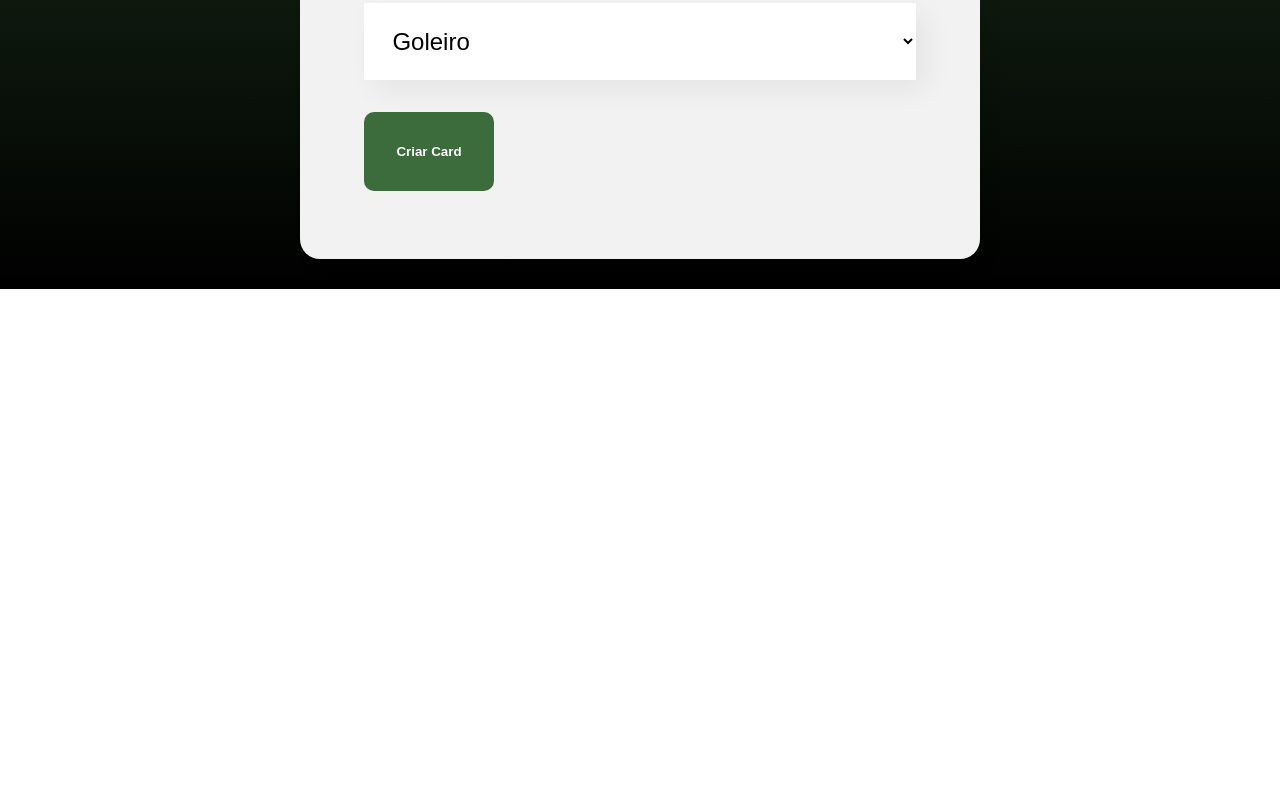
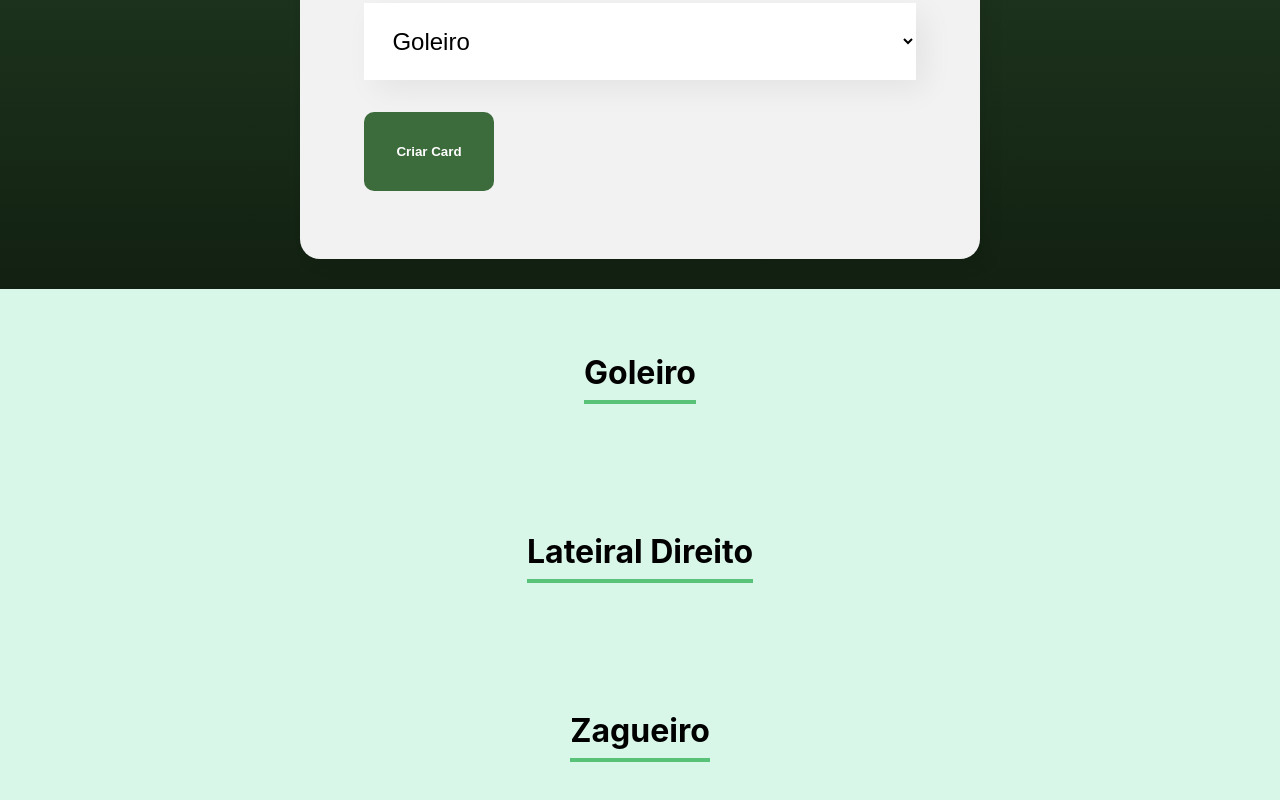
Before and after one commit to Alex-Majdalani/Escalacao-Time-de-Futebol, a React (Create React App) app in the folder futebol/: page / in a window 1280 px wide. Shown: the part 951-1751 px from the top of the page. Before the commit the page ends 1240 px from the top, so only its background shows below. Built offline with nearby package versions, Linux system fonts and the light colour scheme.

Commit message:
criei o componente Posicao

```diff
--- a/futebol/src/App.js
+++ b/futebol/src/App.js
@@ -1,6 +1,7 @@
 import { useState } from "react";
 import Banner from "./componentes/Banner";
 import Formulario from "./componentes/Formulario";
+import Posicoes from "./componentes/Posicoes";
 
 function App() {
   /*Criar um estado para os jogadores */
@@ -18,6 +19,9 @@ function App() {
       <Formulario
         aoJogadorCadastrado={(jogador) => aoNovoJogadorAdicionado(jogador)}
       />
+      <Posicoes nome="Goleiro" />
+      <Posicoes nome="Lateiral Direito" />
+      <Posicoes nome="Zagueiro" />
     </div>
   );
 }
--- /dev/null
+++ b/futebol/src/componentes/Posicoes/Posicoes.css
@@ -0,0 +1,12 @@
+.posicao {
+  text-align: center;
+  padding: 32px;
+  background-color: #d9f7e9;
+}
+
+.posicao h3 {
+  font-size: 32px;
+  border-bottom: 4px solid #57c278;
+  display: inline-block;
+  padding-bottom: 8px;
+}
--- /dev/null
+++ b/futebol/src/componentes/Posicoes/index.js
@@ -0,0 +1,11 @@
+import "./Posicoes.css";
+
+const Posicoes = (props) => {
+  return (
+    <section className="posicao">
+      <h3>{props.nome}</h3>
+    </section>
+  );
+};
+
+export default Posicoes;
```
